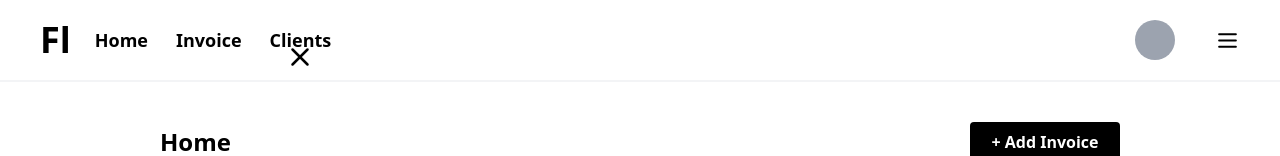
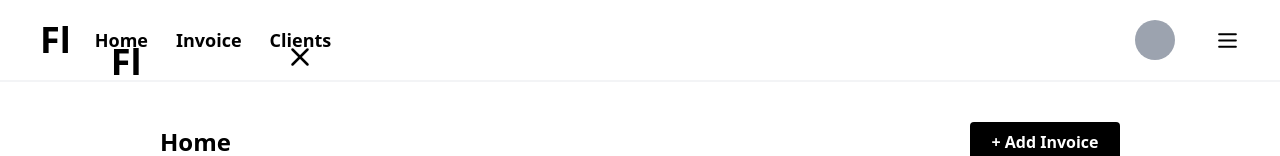
Before and after one commit to Akeemkabiru/invoice-tracker, a React (Vite) app: page / in a window 1280 px wide. Shown: the top 156 px of the page. Built offline with nearby package versions, Linux system fonts and the light colour scheme; no server answers.

Commit message:
responsive

```diff
--- a/src/Components/Navigation.tsx
+++ b/src/Components/Navigation.tsx
@@ -9,10 +9,11 @@ export default function Navigation() {
       <div className="flex items-center gap-5 text-lg">
         <h1 className=" font-sans-serif text-4xl font-semibold">Fl</h1>{" "}
         <div
-          className={`sm:flex flex flex-col sm:flex-row fixed top-0 sm:relative font-semibold left-0 w-[250px] sm:w-auto h-full sm:h-auto sm:gap-5 text-white sm:text-black bg-black px-5 pt-20 sm:p-0 gap-10 sm:bg-white ${
+          className={`sm:flex flex flex-col sm:flex-row fixed top-0 sm:relative font-semibold left-0 w-[250px] sm:w-auto h-full sm:h-auto sm:gap-5 text-white sm:text-black bg-black px-5 pt-36 sm:p-0 gap-10 sm:bg-white ${
             open ? "block" : "hidden"
           } `}
         >
+          <h1 className="absolute top-5 left-5 text-4xl font-semibold">Fl</h1>
           <X
             className="absolute top-5 right-5"
             size={`${30}px`}
```
